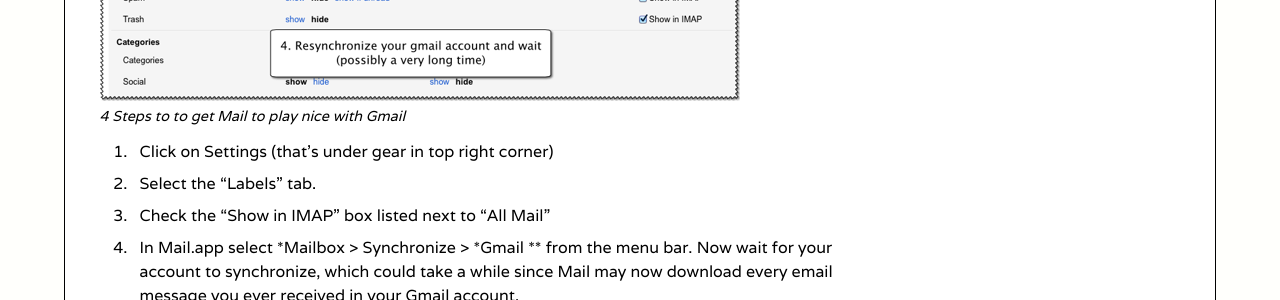
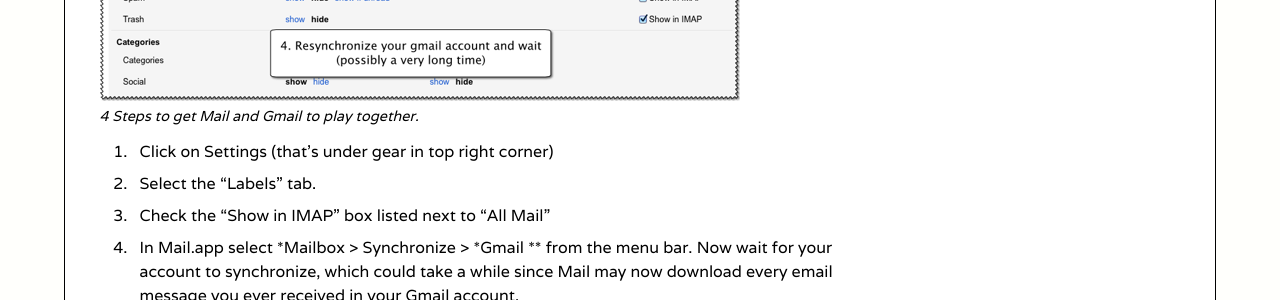
Before and after one commit to sdmeyers/sdmeyers.github.io, a Jekyll site: the page built from _posts/2013-10-23-gmail_vs_mail_app.markdown, in a window 1280 px wide. Shown: the part 802-1102 px from the top of the page. Built offline with Jekyll 4.4.1, drawn with Linux system fonts in a browser that asks for light colours; some web fonts are replaced; Markdown is read by kramdown in place of the engine named in the settings.

Commit message:
img fixes

```diff
--- a/_posts/2013-10-23-gmail_vs_mail_app.markdown
+++ b/_posts/2013-10-23-gmail_vs_mail_app.markdown
@@ -16,9 +16,9 @@ Login to your [Gmail](https://mail.google.com) account in your web browser and t
 
 <figure>
 
-<img src="{{ site.url }}/images/posts/gmail_labels_1234.png" alt="4 Steps to get Mail to play nice with Gmail" />
+<img src="{{ site.url }}/images/posts/gmail_labels_1234.png" alt="4 Steps to get Mail and Gmail to play together" />
 
-<figcaption>4 Steps to to get Mail to play nice with Gmail</figcaption>
+<figcaption>4 Steps to get Mail and Gmail to play together.</figcaption>
 
 </figure>
 
```
